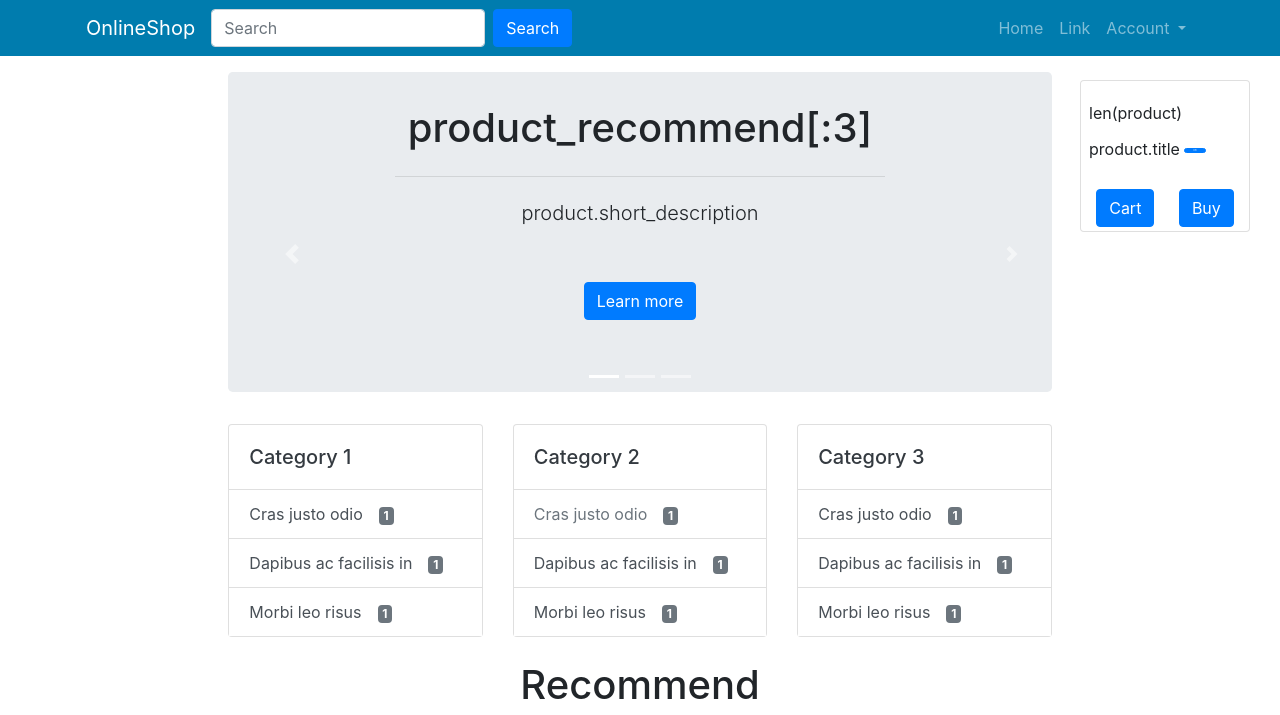
After one commit to navill/port_django_shop, a Django app: page /home/ in a window 1280 px wide. The commit adds this page. Shown: the top 715 px of the page. Run offline with Django 3.2, Linux system fonts and the light colour scheme; parts of the project's set-up code (start-up, migrations or seed data) failed here and were passed over; some libraries are stand-ins or nearby versions.

Commit message:
update templates

```diff
--- a/django_shop/account/templates/registration/logged_out.html
+++ b/django_shop/account/templates/registration/logged_out.html
@@ -1,7 +1,10 @@
 {% extends 'shop/base.html' %}
 {% block title %}Logged out{% endblock %}
 {% block content %}
+
+<div class="col-4 display-5" style="height: 46vh;">
     <h1>Logged out</h1>
     <p>You have been successfully logged out. You can <a href="{% url 'login' %}">log-in again</a>.
     </p>
+</div>
 {% endblock %}
--- a/django_shop/account/urls.py
+++ b/django_shop/account/urls.py
@@ -16,7 +16,6 @@ urlpatterns = [
     # edit info
     path('edit/', views.edit_user, name='edit'),
     path('register/', views.register_user, name='register'),
-
     # history
     path('history/', views.get_history, name='history'),
 ]
--- a/django_shop/config/urls.py
+++ b/django_shop/config/urls.py
@@ -24,10 +24,11 @@ urlpatterns = [
     path('cart/', include('cart.urls', namespace='cart')),
     path('order/', include('order.urls', namespace='order')),
     path('account/', include('account.urls')),
+
 ]
-if settings.DEBUG:
-    import debug_toolbar
-
-    # urlpatterns += static(settings.MEDIA_URL,
-    #                       document_root=settings.MEDIA_ROOT)
-    urlpatterns = [path('__debug__/', include(debug_toolbar.urls))] + urlpatterns
+# if settings.DEBUG:
+#     import debug_toolbar
+#
+#     # urlpatterns += static(settings.MEDIA_URL,
+#     #                       document_root=settings.MEDIA_ROOT)
+#     urlpatterns = [path('__debug__/', include(debug_toolbar.urls))] + urlpatterns
--- a/django_shop/shop/models.py
+++ b/django_shop/shop/models.py
@@ -5,6 +5,7 @@ from django.urls import reverse
 
 
 class Category(models.Model):
+    category_type = models.ForeignKey('self', on_delete=models.CASCADE)
     name = models.CharField(max_length=200, db_index=True)
     slug = models.SlugField(max_length=200, db_index=True)
 
--- a/django_shop/shop/templates/shop/base.html
+++ b/django_shop/shop/templates/shop/base.html
@@ -4,36 +4,140 @@
 <head>
     <meta charset="UTF-8">
     <title>{% block title %}Online Shop{% endblock %}</title>
+    <meta name="viewport" content="width=device-width, initial-scale=1, shrink-to-fit=no">
     <link rel="stylesheet" href="https://stackpath.bootstrapcdn.com/bootstrap/4.3.1/css/bootstrap.min.css"
           integrity="sha384-ggOyR0iXCbMQv3Xipma34MD+dH/1fQ784/j6cY/iJTQUOhcWr7x9JvoRxT2MZw1T" crossorigin="anonymous">
-    <link rel="stylesheet" href="https://cdnjs.cloudflare.com/ajax/libs/meyer-reset/2.0/reset.min.css">
-    <link rel='stylesheet' href='https://maxcdn.bootstrapcdn.com/bootstrap/3.2.0/css/bootstrap.min.css'>
-    <link rel="stylesheet" href="{% static 'css/base.css' %}">
-    <script src="https://cdnjs.cloudflare.com/ajax/libs/prefixfree/1.0.7/prefixfree.min.js"></script>
+    <style>
+		.bg-cfe {
+			background-color: #007cae;
+		}
+
+
+    </style>
+    <style type="text/css">
+		#floatdiv {
+			position: fixed;
+			width: 170px;
+			height: 50px;
+			display: inline-block;
+			right: 30px;
+			/* 창에서 오른쪽 길이 */
+			top: 10%;
+			/* 창에서 위에서 부터의 높이 */
+			background-color: transparent;
+			margin: 0;
+		}
+
+
+    </style>
 </head>
-<body style="text-align:center;">
-<div id="header">
-    <a href="{% url 'shop:product_list' %}" class="logo" style="font-size: 30px; color: #4c8a46;">Django shop</a></div>
-    <div>
-        {% if request.user.is_authenticated %}
-        <div class='user_name'>
-            <p>Hi {{ request.user.first_name }}</p>
+
+<body>
+<!-- Navbar start -->
+<div class='container-fluid bg-cfe'>
+    <nav class="navbar container mb-3 rounded-bottom navbar-expand-lg navbar-dark bg-cfe">
+
+        <a class="navbar-brand" href="#">OnlineShop</a>
+
+        <button class="navbar-toggler" type="button" data-toggle="collapse" data-target="#navbarSupportedContent"
+                aria-controls="navbarSupportedContent" aria-expanded="false" aria-label="Toggle navigation">
+            <span class="navbar-toggler-icon"></span>
+        </button>
+        <div class="collapse navbar-collapse" id="navbarSupportedContent">
+
+            <form class="form-inline my-2 my-lg-0" method='GET' action=''>
+                <input class="form-control mr-sm-2" type="search" placeholder="Search" aria-label="Search">
+                <button class="btn btn-primary my-2 my-sm-0" value='' type="submit">Search</button>
+            </form>
+
+            <ul class="navbar-nav ml-auto">
+                <li class="nav-item">
+                    <a class="nav-link" href="{% url 'shop:home' %}">Home <span class="sr-only">(current)</span></a>
+                </li>
+                <li class="nav-item">
+                    <a class="nav-link" href="#">Link</a>
+                </li>
+
+
+                {% if request.user.is_authenticated %}
+                <li class="nav-item">
+                    <a class="nav-link" href="#" style="color: white;">Welcom {{ request.user.username }}!!</a>
+                </li>
+
+                <li class="nav-item">
+                    <a class="nav-link" href="{% url 'logout' %}">Logout</a>
+                </li>
+                {% else %}
+                <li class="nav-item dropdown ">
+                    <a class="nav-link dropdown-toggle" href="#" id="navbarDropdown" role="button"
+                       data-toggle="dropdown" aria-expanded="false">
+                        Account
+                    </a>
+                    <div class="dropdown-menu" aria-labelledby="navbarDropdown" style='width: 199px;'>
+                        <form class='navbar-form mx-2' method='POST' action='{% url "login" %}'>
+                            {% csrf_token %}
+                            <div class='form-group mb-1'>
+                                <input type='text' class='form-control' name='username' placeholder='Username'
+                                       autocomplete="off"/>
+                            </div>
+                            <div class='form-group mb-1'>
+                                <input type='password' class='form-control' name='password' placeholder='Password'
+                                       autocomplete="off"/>
+                            </div>
+                            <button type='submit' class='btn btn-primary btn-block'>Login</button>
+                        </form>
+                        <p class='text-center my-2'>
+                            <a href=''>Register</a>
+                        </p>
+                    </div>
+                </li>
+                {% endif %}
+            </ul>
+
         </div>
-        <div class="user">
-            {% if request.user.is_staff %}
-            <a href="{% url 'history' %}">History</a>
-            {% else %}
-            <a href="{% url 'edit' %}">Edit profile</a>
-            <a href="{% url 'password_change' %}">Change Password</a>
-            {% endif %}
-            <a href="{% url 'logout' %}">Log-out</a>
+    </nav>
+</div>
+<!-- Navbar End -->
+<!-- Container start -->
+<div class='container-fluid'>
+    <!--row start-->
+    <div class='row'>
+        <!-- left side col start-->
+        <div class='col-2'>
+
         </div>
-        {% else %}
-            <a href="{% url 'login' %}">Login</a>
-        {% endif %}
+        <!-- left side col end-->
+
+        <!--main col start-->
+        <div class='col-8'>
+            {% block content %}
+
+
+            {% endblock %}
+        </div>
+        <!--main col end-->
+
+
+
+        <!--right side col end-->
     </div>
-{% block content %}
-{% endblock %}
+    <!--row end-->
+</div>
+<!--container end-->
+<!-- Footer start -->
+<div class='footer container-fluid mb-0 bg-secondary text-dark text-left mt-5'>
+    <div class='container'>
+        <div class='row py-5'>
+            <div class='col-12 py-5'>
+                <h1 class='display-5'>Footer</h1>
+                <p class='lead'>Sub Footer.</p>
+            </div>
+        </div>
+    </div>
+</div>
+<!-- Footer End -->
+
+
 <script src="https://code.jquery.com/jquery-3.3.1.slim.min.js"
         integrity="sha384-q8i/X+965DzO0rT7abK41JStQIAqVgRVzpbzo5smXKp4YfRvH+8abtTE1Pi6jizo"
         crossorigin="anonymous"></script>
--- /dev/null
+++ b/django_shop/shop/templates/shop/main.html
@@ -0,0 +1,221 @@
+{% extends 'shop/base.html' %}
+{% block title %}Main{% endblock %}
+
+{% block content %}
+
+<!-- jumbotron start -->
+<div class="jumbotron display-2 pt-3 pb-3" style="height: 320px;">
+    <!-- Carousel Image Row start -->
+    <div id="carouselExampleIndicators0" class="carousel slide " data-ride="carousel" style='height: 300px;'>
+        <!--carousel indicators-->
+        <ol class="carousel-indicators mb-3">
+            <li data-target="#carouselExampleIndicators0" data-slide-to="0" class="active"></li>
+            <li data-target="#carouselExampleIndicators0" data-slide-to="1"></li>
+            <li data-target="#carouselExampleIndicators0" data-slide-to="2"></li>
+        </ol>
+        <div class="carousel-inner mt-3 mb-3">
+            <div class="carousel-item active">
+                <!-- Marketing Header row start -->
+                <div class='row text-center px-5'>
+                    <div class='col-9 mx-auto'>
+                        <h1 class="  text-center">product_recommend[:3]</h1>
+                        <hr class="my-4">
+                        <p class="lead">product.short_description</p>
+
+                        <a class="btn btn-primary btn mx-left" href="#" role="button">Learn more</a>
+                    </div>
+
+
+                </div>
+                <!-- Marketing Header row end -->
+            </div>
+            <!-- jumbotron end -->
+            <!--
+            <div class="carousel-item">
+                <img src="" class="d-block display-5">
+                <div class="carousel-caption">
+                    <h5>Second slide label</h5>
+                    <p>Nulla vitae elit libero, a pharetra augue mollis interdum.</p>
+                </div>
+            </div>
+-->
+        </div>
+        <!--previous-->
+        <a class="container-fluid carousel-control-prev" href="#carouselExampleIndicators0" role="button"
+           data-slide="prev">
+            <span class="carousel-control-prev-icon" aria-hidden="true" style='margin-right:50px;'></span>
+            <span class="sr-only">Previous</span>
+        </a>
+        <!--next-->
+        <a class="carousel-control-next pl-5" href="#carouselExampleIndicators0" role="button" data-slide="next">
+            <span class="carousel-control-next-icon" aria-hidden="true" style='margin-left:50px;'></span>
+            <span class="sr-only">Next</span>
+        </a>
+
+    </div>
+</div>
+
+
+<!-- Category card-deck start -->
+<div class='card-deck mb-3 text-dark'>
+    <div class='card'>
+        <div class="">
+            <img src="https://www.atlantisbahamas.com/media/Things%20To%20Do/Water%20Park/Beaches/Hero/Experiences_Beach.jpg"
+                 class="card-img-top d-none" alt="...">
+            <div class="card-body">
+                <h5 class="card-title mb-0">Category 1</h5>
+            </div>
+            <div class="list-group list-group-flush">
+                <a href="#" class="list-group-item list-group-item-action">
+                    Cras justo odio<span class="badge badge-secondary ml-3">1</span>
+                </a>
+                <a href="#" class="list-group-item list-group-item-action">Dapibus ac facilisis in<span
+                        class="badge badge-secondary ml-3">1</span></a>
+                <a href="#" class="list-group-item list-group-item-action">Morbi leo risus<span
+                        class="badge badge-secondary ml-3">1</span></a>
+
+            </div>
+
+
+        </div>
+    </div>
+
+
+    <div class='card'>
+        <div class="">
+            <img src="https://www.atlantisbahamas.com/media/Things%20To%20Do/Water%20Park/Beaches/Hero/Experiences_Beach.jpg"
+                 class="card-img-top d-none" alt="...">
+            <div class="card-body">
+                <h5 class="card-title mb-0">Category 2</h5>
+            </div>
+            <div class="list-group list-group-flush">
+                <a href="#" class="list-group-item list-group-item-action disabled">
+                    Cras justo odio<span class="badge badge-secondary ml-3">1</span>
+                </a>
+                <a href="#" class="list-group-item list-group-item-action">Dapibus ac facilisis in<span
+                        class="badge badge-secondary ml-3">1</span></a>
+                <a href="#" class="list-group-item list-group-item-action">Morbi leo risus<span
+                        class="badge badge-secondary ml-3">1</span></a>
+
+
+            </div>
+        </div>
+    </div>
+    <div class='card'>
+        <div class="">
+            <img src="https://www.atlantisbahamas.com/media/Things%20To%20Do/Water%20Park/Beaches/Hero/Experiences_Beach.jpg"
+                 class="card-img-top d-none" alt="...">
+            <div class="card-body">
+                <h5 class="card-title mb-0">Category 3</h5>
+            </div>
+            <div class="list-group list-group-flush">
+                <a href="#" class="list-group-item list-group-item-action">
+                    Cras justo odio<span class="badge badge-secondary ml-3">1</span>
+                </a>
+                <a href="#" class="list-group-item list-group-item-action">Dapibus ac facilisis in<span
+                        class="badge badge-secondary ml-3">1</span></a>
+                <a href="#" class="list-group-item list-group-item-action">Morbi leo risus<span
+                        class="badge badge-secondary ml-3">1</span></a>
+
+            </div>
+
+
+        </div>
+    </div>
+</div>
+<!-- Category card-deck End -->
+
+<div>
+    <h1 class='col text-center mt-4 '>Recommend</h1>
+</div>
+
+<!--card colums start-->
+<div class="card-columns">
+
+    <div class="card">
+        <img src="..." class="card-img-top" alt="...">
+        <div class="card-body">
+            <h5 class="card-title">product.title</h5>
+            <p class="card-text">product.description</p>
+            <p class="card-text"><small class="text-muted">Last updated 3 mins ago</small></p>
+        </div>
+    </div>
+    <div class="card">
+        <img src="..." class="card-img-top" alt="...">
+        <div class="card-body">
+            <h5 class="card-title">product.title</h5>
+            <p class="card-text">product.description</p>
+            <p class="card-text"><small class="text-muted">Last updated 3 mins ago</small></p>
+        </div>
+    </div>
+    <div class="card">
+        <img src="..." class="card-img-top" alt="...">
+        <div class="card-body">
+            <h5 class="card-title">product.title</h5>
+            <p class="card-text">product.description</p>
+            <p class="card-text"><small class="text-muted">Last updated 3 mins ago</small></p>
+        </div>
+    </div>
+    <div class="card bg-primary text-white text-center p-3">
+        <blockquote class="blockquote mb-0">
+            <p>Center</p>
+            <footer class="blockquote-footer text-white">
+                <small>
+                    Someone famous in <cite title="Source Title">Source Title</cite>
+                </small>
+            </footer>
+        </blockquote>
+    </div>
+    <div class="card">
+        <img src="..." class="card-img-top" alt="...">
+        <div class="card-body">
+            <h5 class="card-title">product.title</h5>
+            <p class="card-text">product.description</p>
+            <p class="card-text"><small class="text-muted">Last updated 3 mins ago</small></p>
+        </div>
+    </div>
+    <div class="card">
+        <img src="..." class="card-img-top" alt="...">
+    </div>
+    <div class="card">
+        <img src="..." class="card-img-top" alt="...">
+        <div class="card-body">
+            <h5 class="card-title">product.title</h5>
+            <p class="card-text">product.description</p>
+            <p class="card-text"><small class="text-muted">Last updated 3 mins ago</small></p>
+        </div>
+    </div>
+    <div class="card">
+        <img src="..." class="card-img-top" alt="...">
+        <div class="card-body">
+            <h5 class="card-title">product.title</h5>
+            <p class="card-text">product.description</p>
+            <p class="card-text"><small class="text-muted">Last updated 3 mins ago</small></p>
+        </div>
+    </div>
+</div>
+<!--card colums start-->
+
+<!--right side col start-->
+        <div class='col-2'>
+            <div id="floatdiv">
+                <div class="card mx-auto mb-1">
+                    <div class="card-body px-2">
+
+                        <!--for-->
+                        <p class="card-title">len(product)
+                        </p>
+                        <p class="card-title mb-1">product.title
+                            <a href="#" class="btn btn-primary px-2 py-0 " style="font-size: 2px;">Del</a>
+                        </p>
+
+
+                    </div>
+                    <div class="card-body px-0 py-1 mx-auto ">
+                        <a href="#" class="btn btn-primary card-link">Cart</a>
+                        <a href="#" class="btn btn-primary card-link">Buy</a>
+                    </div>
+                </div>
+            </div>
+        </div>
+{% endblock %}
--- a/django_shop/shop/urls.py
+++ b/django_shop/shop/urls.py
@@ -10,4 +10,5 @@ urlpatterns = [
     path('shop/product/<int:p_id>/', views.product_detail, name='product_detail'),
     # path('', cache_page(60 * 15)(views.product_list), name='product_list'),
     path('', views.product_list, name='product_list'),
+    path('home/', views.home, name='home'),
 ]
--- a/django_shop/shop/views.py
+++ b/django_shop/shop/views.py
@@ -7,6 +7,16 @@ from django.shortcuts import get_object_or_404, render
 from cart.forms import CartForm
 from shop.models import Category, Product
 from shop.recommender import Recommend
+
+
+def home(request):
+    """
+    context data
+    products
+    category + sub category
+    cart
+    """
+    return render(request, template_name='shop/main.html', context={'form':None})
 
 
 def product_list(request, category_slug=None):
```
Also changed, not shown: django_shop/account/templates/registration/login.html (+7 -3 lines), django_shop/config/settings.py (+40 -37 lines), django_shop/shop/pattern_singleton.py (+4 -5 lines), django_shop/shop/recommender.py (+6 -6 lines), django_shop/test_double_for_vs_itertools.py (+14 -7 lines).
